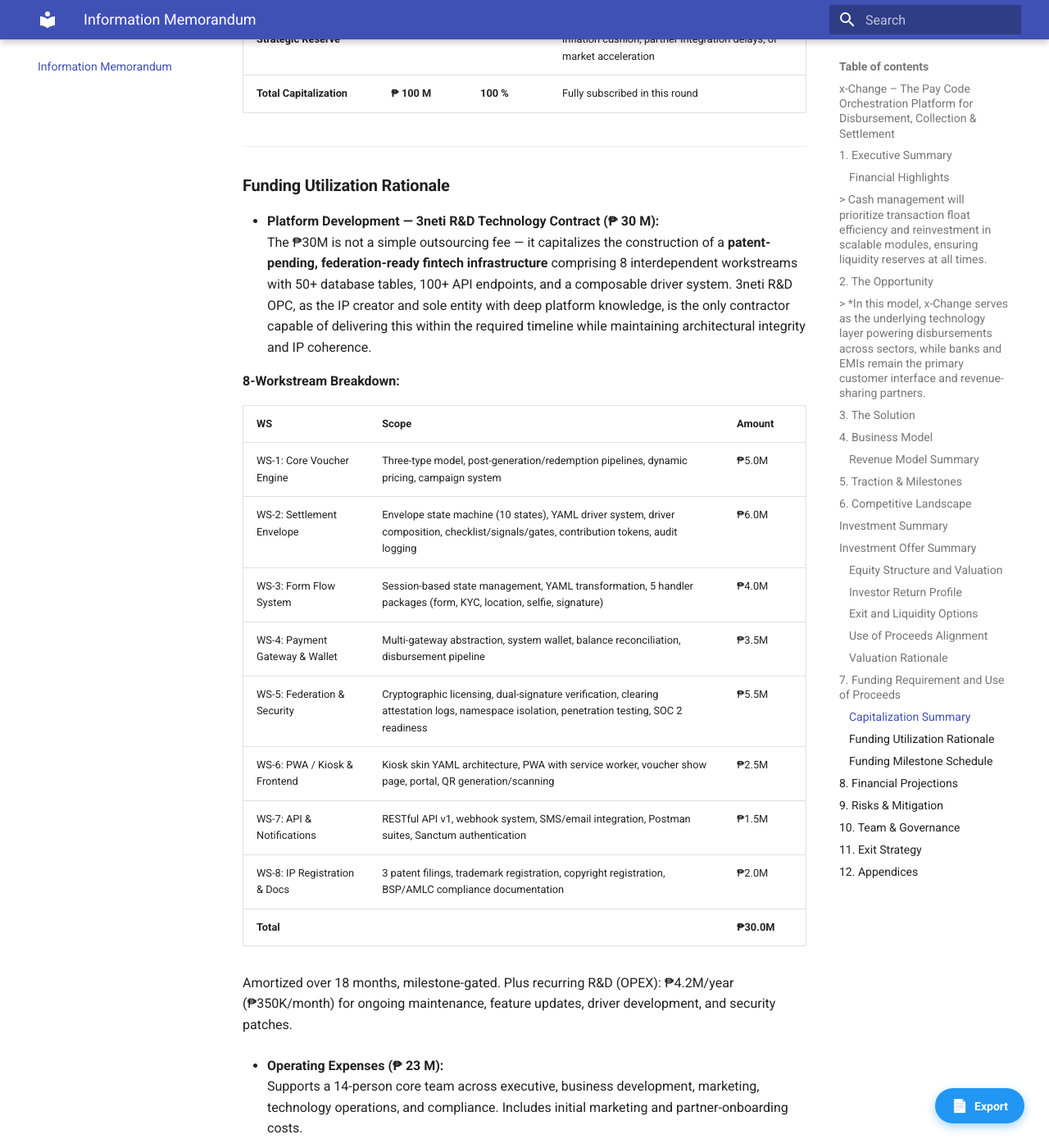
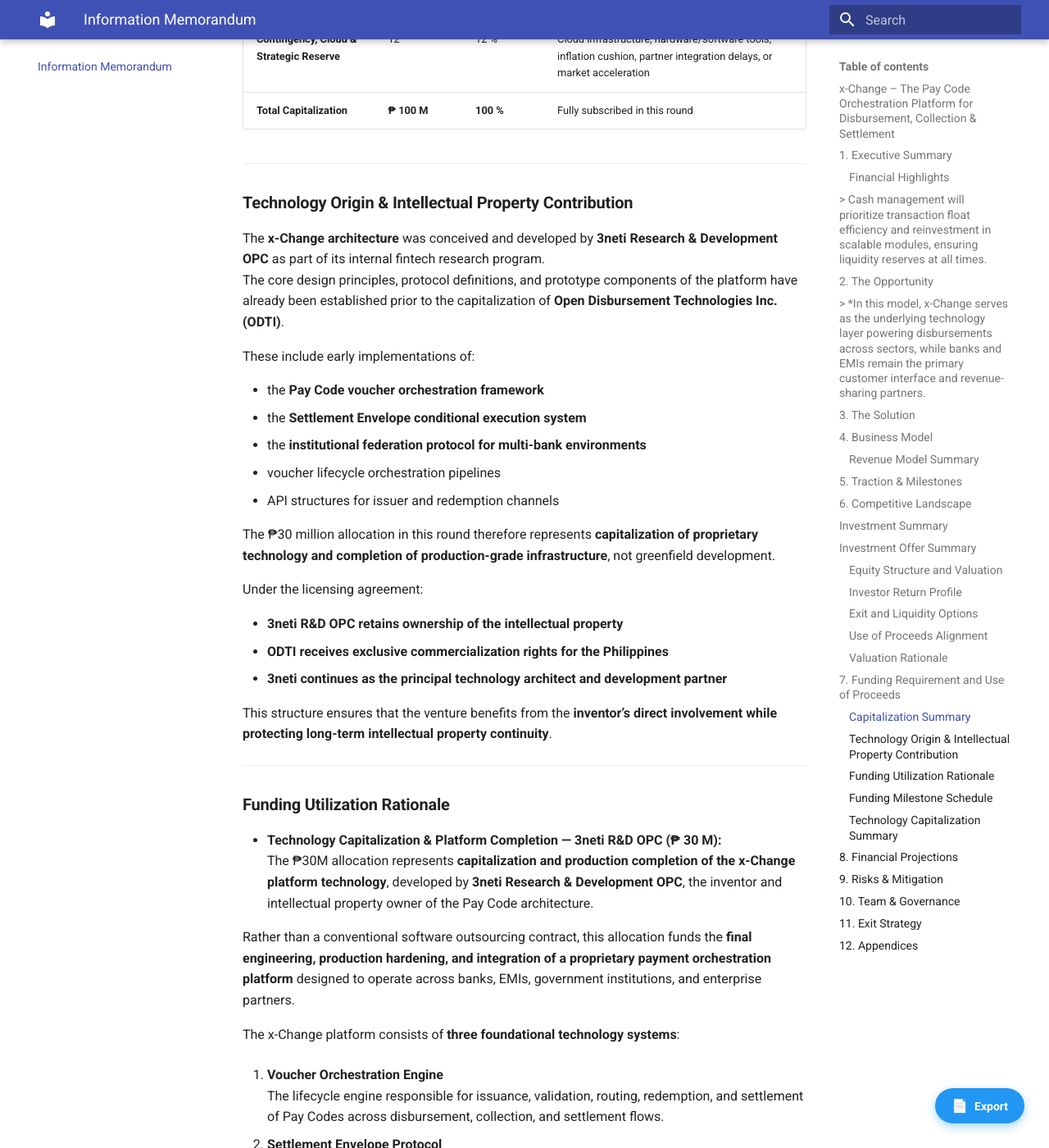
Before and after one commit to 3neti/x-change-docs, an MkDocs documentation site: the page built from docs/X-CHANGE_INFO_MEMO.md, in a window 1280 px wide and 1400 px high, scrolled down 13716 px. Shown: the whole window at 82% size. Built offline with MkDocs 1.6.1 and Material for MkDocs 9.7.7, drawn with Linux system fonts in a browser that asks for light colours; some of the changed text lies outside the part shown.

Commit message:
Strengthen Funding Utilization: technology capitalization & IP transfer framing
- Rename section title to Technology Capitalization & Platform Completion
- Add Technology Origin & Intellectual Property Contribution subsection
- Replace outsourcing framing with capitalization/production completion language
- Identify three foundational technology systems (Voucher Orchestration Engine,
  Settlement Envelope Protocol, Institutional Federation Network)
- Reframe 8 workstreams as implementation milestones with updated descriptions
- Add strategic positioning (new payment instruction protocol) and post-table
  cohesive infrastructure paragraphs
- Add Technology Capitalization Summary table at end of section

Co-Authored-By: Oz <oz-agent@warp.dev>

```diff
--- a/docs/X-CHANGE_INFO_MEMO.md
+++ b/docs/X-CHANGE_INFO_MEMO.md
@@ -336,7 +336,7 @@ The funding structure remains **100 % equity-financed**, ensuring clean ownershi
 
 | **Category** | **Amount (₱ Million)** | **% of Total** | **Description / Key Components** |
 |---------------|-------------------------|----------------|----------------------------------|
-| **Platform Development — 3neti R&D Technology Contract** | 30 | 30 % | 8-workstream platform build: core voucher engine, Settlement Envelope, Form Flow, payment gateways, federation/security, PWA/kiosk, API layer, IP registration |
+| **Technology Capitalization & Platform Completion — 3neti R&D OPC** | 30 | 30 % | Technology capitalization and production completion: core voucher engine, Settlement Envelope protocol, Form Flow, payment gateways, federation infrastructure, PWA/kiosk, API layer, IP registration (8 workstreams) |
 | **Operating Expenses (Pre-Break-Even)** | 23 | 23 % | Salaries, marketing, compliance, cloud infrastructure, and administrative overhead for first 24 months |
 | **Working Capital & Transaction Float** | 31 | 31 % | Liquidity buffer for voucher settlements, receivables, and deferred revenue management |
 | **Regulatory & Legal Reserves** | 4 | 4 % | Licensing, BSP & AMLC compliance, audit, insurance, contingency |
@@ -345,24 +345,84 @@ The funding structure remains **100 % equity-financed**, ensuring clean ownershi
 
 ---
 
+### **Technology Origin & Intellectual Property Contribution**
+
+The **x-Change architecture** was conceived and developed by **3neti Research & Development OPC** as part of its internal fintech research program.
+The core design principles, protocol definitions, and prototype components of the platform have already been established prior to the capitalization of **Open Disbursement Technologies Inc. (ODTI)**.
+
+These include early implementations of:
+
+- the **Pay Code voucher orchestration framework**
+- the **Settlement Envelope conditional execution system**
+- the **institutional federation protocol for multi-bank environments**
+- voucher lifecycle orchestration pipelines
+- API structures for issuer and redemption channels
+
+The ₱30 million allocation in this round therefore represents **capitalization of proprietary technology and completion of production-grade infrastructure**, not greenfield development.
+
+Under the licensing agreement:
+
+- **3neti R&D OPC retains ownership of the intellectual property**
+- **ODTI receives exclusive commercialization rights for the Philippines**
+- **3neti continues as the principal technology architect and development partner**
+
+This structure ensures that the venture benefits from the **inventor’s direct involvement while protecting long-term intellectual property continuity**.
+
+---
+
 ### **Funding Utilization Rationale**
 
-- **Platform Development — 3neti R&D Technology Contract (₱ 30 M):**
-  The ₱30M is not a simple outsourcing fee — it capitalizes the construction of a **patent-pending, federation-ready fintech infrastructure** comprising 8 interdependent workstreams with 50+ database tables, 100+ API endpoints, and a composable driver system. 3neti R&D OPC, as the IP creator and sole entity with deep platform knowledge, is the only contractor capable of delivering this within the required timeline while maintaining architectural integrity and IP coherence.
+- **Technology Capitalization & Platform Completion — 3neti R&D OPC (₱ 30 M):**
+  The ₱30M allocation represents **capitalization and production completion of the x-Change platform technology**, developed by **3neti Research & Development OPC**, the inventor and intellectual property owner of the Pay Code architecture.
+
+  Rather than a conventional software outsourcing contract, this allocation funds the **final engineering, production hardening, and integration of a proprietary payment orchestration platform** designed to operate across banks, EMIs, government institutions, and enterprise partners.
+
+  The x-Change platform consists of **three foundational technology systems**:
+
+  1. **Voucher Orchestration Engine**
+     The lifecycle engine responsible for issuance, validation, routing, redemption, and settlement of Pay Codes across disbursement, collection, and settlement flows.
+
+  2. **Settlement Envelope Protocol**
+     A programmable conditional execution framework allowing payments to be released only after structured evidence, approvals, and computed conditions are satisfied.
+
+  3. **Institutional Federation Network**
+     A cryptographically secure architecture enabling multiple financial institutions to participate in a shared voucher settlement ecosystem while maintaining independent custody and regulatory compliance.
+
+  The eight workstreams listed below represent **implementation milestones required to bring these systems into full production readiness**.
+
+  The production build is organized into **eight engineering workstreams**, each representing a major subsystem of the x-Change platform.
+  These workstreams are not independent products but **integrated components of a unified fintech infrastructure layer**, collectively forming the Pay Code orchestration network.
+
+  Funding covers:
+
+  - production-grade implementation
+  - infrastructure hardening
+  - institutional integration readiness
+  - regulatory compliance preparation
+  - intellectual property documentation and protection
 
   **8-Workstream Breakdown:**
 
   | WS | Scope | Amount |
   |----|-------|--------|
-  | WS-1: Core Voucher Engine | Three-type model, post-generation/redemption pipelines, dynamic pricing, campaign system | ₱5.0M |
-  | WS-2: Settlement Envelope | Envelope state machine (10 states), YAML driver system, driver composition, checklist/signals/gates, contribution tokens, audit logging | ₱6.0M |
-  | WS-3: Form Flow System | Session-based state management, YAML transformation, 5 handler packages (form, KYC, location, selfie, signature) | ₱4.0M |
-  | WS-4: Payment Gateway & Wallet | Multi-gateway abstraction, system wallet, balance reconciliation, disbursement pipeline | ₱3.5M |
-  | WS-5: Federation & Security | Cryptographic licensing, dual-signature verification, clearing attestation logs, namespace isolation, penetration testing, SOC 2 readiness | ₱5.5M |
-  | WS-6: PWA / Kiosk & Frontend | Kiosk skin YAML architecture, PWA with service worker, voucher show page, portal, QR generation/scanning | ₱2.5M |
-  | WS-7: API & Notifications | RESTful API v1, webhook system, SMS/email integration, Postman suites, Sanctum authentication | ₱1.5M |
-  | WS-8: IP Registration & Docs | 3 patent filings, trademark registration, copyright registration, BSP/AMLC compliance documentation | ₱2.0M |
+  | WS-1: Core Voucher Engine | Three-type voucher orchestration engine supporting redeemable, payable, and settlement Pay Codes; lifecycle state management, routing pipelines, pricing logic, and institutional campaign configuration. | ₱5.0M |
+  | WS-2: Settlement Envelope | Implementation of the **Settlement Envelope Protocol**, including envelope state machines, YAML driver architecture, composable driver inheritance, evidence checklists, approval signals, conditional execution gates, and immutable audit logging. | ₱6.0M |
+  | WS-3: Form Flow System | Dynamic **compliance workflow engine** supporting multi-step institutional input flows including KYC capture, document submission, geolocation verification, selfie validation, and digital signatures using YAML-driven configuration. | ₱4.0M |
+  | WS-4: Payment Gateway & Wallet | Multi-rail payment gateway abstraction enabling routing across banks, EMIs, and cash-out agents; system wallet management, transaction reconciliation, and settlement routing. | ₱3.5M |
+  | WS-5: Federation & Security | Institutional **federation and security infrastructure**, including cryptographic licensing, dual-signature verification, clearing attestation logs, namespace isolation for participating institutions, and security hardening. | ₱5.5M |
+  | WS-6: PWA / Kiosk & Frontend | Device-agnostic transaction interface including PWA architecture, kiosk deployments, voucher display portals, QR generation/scanning, and configurable UI skins for institutional partners. | ₱2.5M |
+  | WS-7: API & Notifications | Institutional integration layer including RESTful API infrastructure, webhook notification system, SMS/email messaging gateways, authentication systems, and integration toolkits for partner institutions. | ₱1.5M |
+  | WS-8: IP Registration & Docs | Intellectual property protection and regulatory documentation, including patent filings, trademarks, copyright registrations, and preparation of compliance documentation required for institutional partnerships. | ₱2.0M |
   | **Total** | | **₱30.0M** |
+
+  This development structure ensures that the platform is built as a **cohesive institutional infrastructure layer**, rather than a collection of independent applications.
+  The result is a production-grade system capable of supporting large-scale disbursement, collection, and conditional settlement operations across multiple financial institutions.
+
+  From an investment perspective, the technology contribution from **3neti R&D OPC** represents the creation of a **new payment instruction protocol**, comparable in structural role to how card networks introduced standardized transaction frameworks for banks.
+
+  Where traditional payment networks route card transactions, **x-Change introduces a programmable voucher instruction layer** capable of orchestrating disbursement, collection, and settlement across heterogeneous financial rails.
+
+  This architectural role significantly expands the platform’s long-term licensing potential and strategic value.
 
   Amortized over 18 months, milestone-gated. Plus recurring R&D (OPEX): ₱4.2M/year (₱350K/month) for ongoing maintenance, feature updates, driver development, and security patches.
 
@@ -388,6 +448,21 @@ The funding structure remains **100 % equity-financed**, ensuring clean ownershi
 | **Phase 2 – Pilot & Partner Onboarding** | Months 7–12 | ₱ 25 M | Pilot disbursement partners live; compliance certification |
 | **Phase 3 – Scale & National Launch** | Months 13–24 | ₱ 25 M | Transaction volume > 750 000 tx/mo; break-even achieved |
 | **Phase 4 – Reserve & Expansion Fund** | Year 3 onward | ₱ 10 M | Regional pilots or product expansion funded from internal cash flow |
+
+---
+
+### Technology Capitalization Summary
+
+The ₱30M technology allocation effectively capitalizes the following proprietary systems developed by 3neti R&D OPC:
+
+| Technology Asset | Strategic Function |
+|---|---|
+| Pay Code Voucher Protocol | Rail-agnostic payment instruction layer |
+| Voucher Orchestration Engine | Lifecycle routing and transaction management |
+| Settlement Envelope Protocol | Programmable conditional settlement framework |
+| Institutional Federation Network | Multi-bank interoperability architecture |
+
+Together these systems form the **x-Change programmable payment orchestration platform**, positioning the venture as a **financial infrastructure provider rather than a single-purpose application vendor**.
 
 ---
 
```
